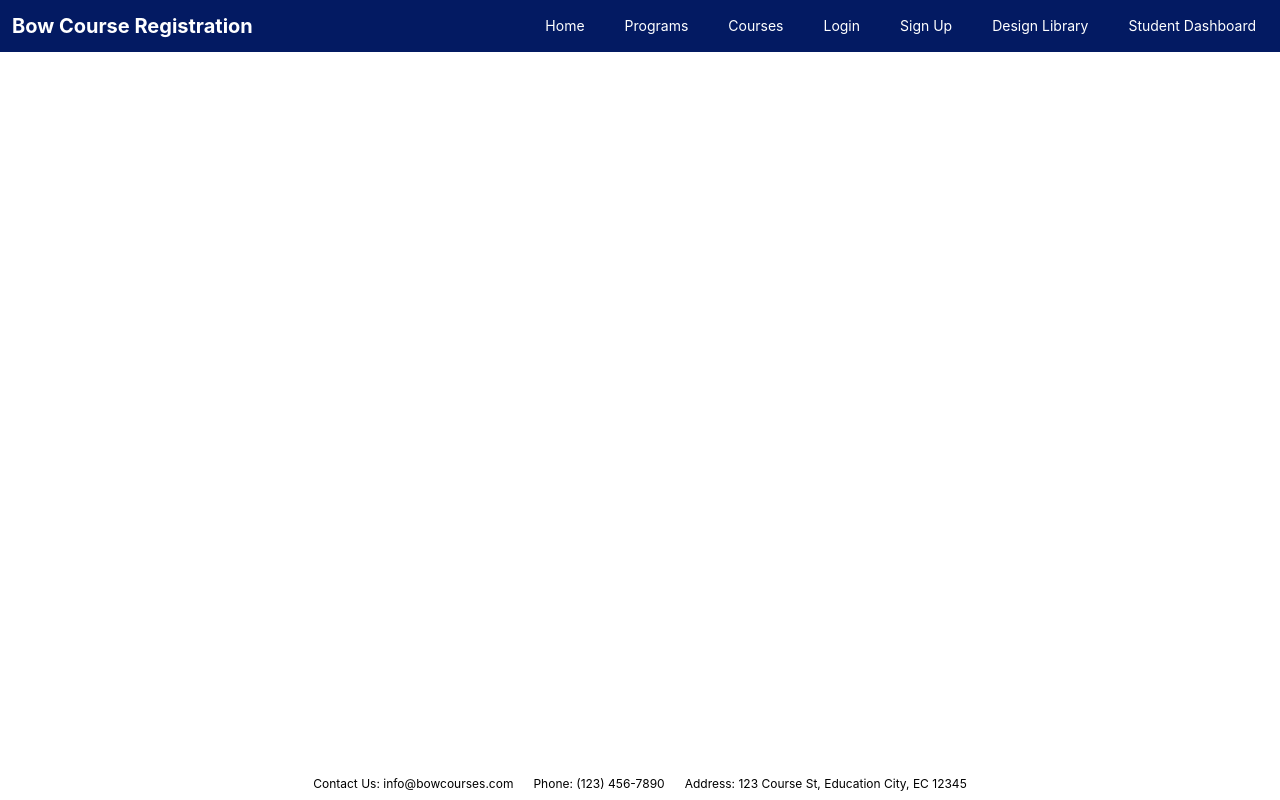
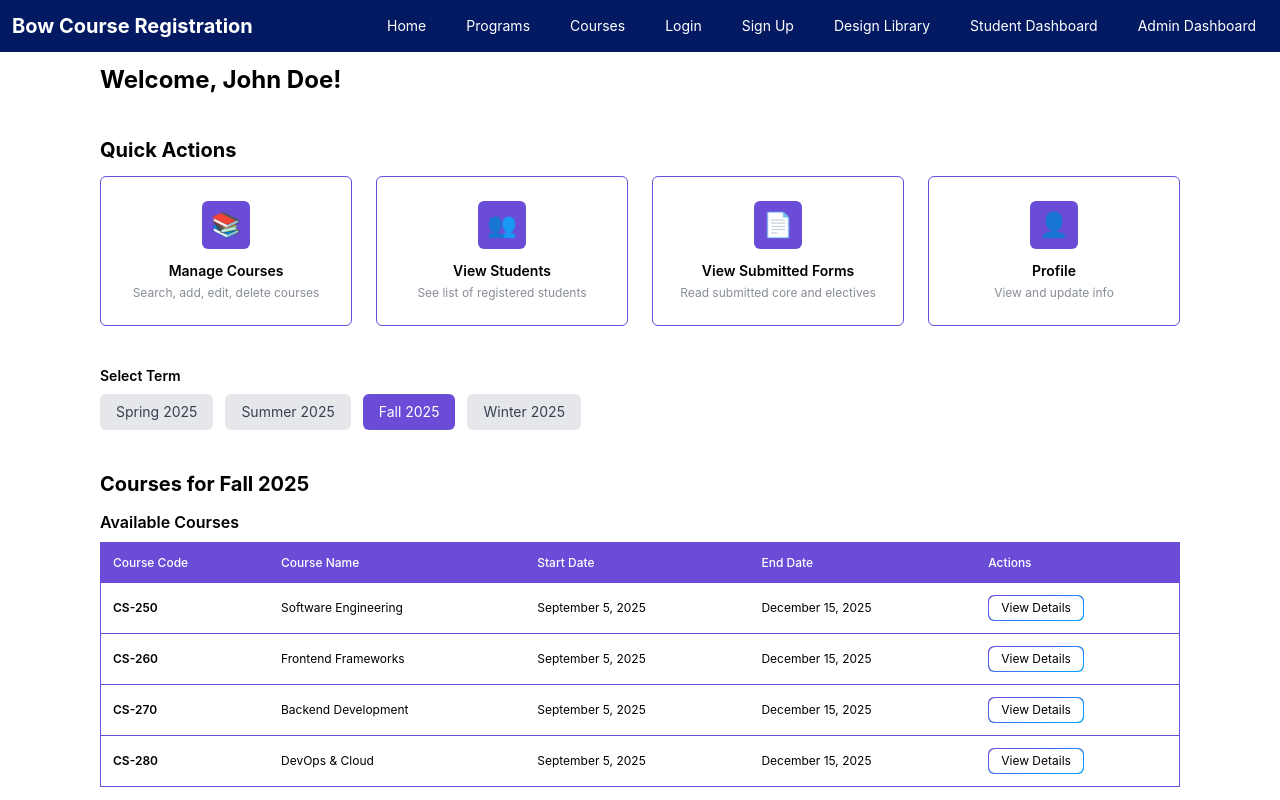
Before and after one commit to TyLandry/bow-course-registration---group-1, a React (Create React App) app: page /admin-dashboard in a window 1280 px wide. Shown: the top 800 px of the page. Built offline with nearby package versions, Linux system fonts and the light colour scheme.

Commit message:
admin dashboard has been created

```diff
--- a/src/App.js
+++ b/src/App.js
@@ -6,6 +6,7 @@ import HomePage from "./pages/HomePage";
 import StudentDashboard from "./pages/StudentDashboard";
 import LoginPage from "./pages/LoginPage";
 import SignUpPage from "./pages/SignupPage";
+import AdminDashboard from "./pages/AdminDashboard";
 
 export default function App() {
   return (
@@ -20,6 +21,7 @@ export default function App() {
             <Route path="/student-dashboard" element={<StudentDashboard />} />
             <Route path="/login" element={<LoginPage />} />
             <Route path="/signup" element={<SignUpPage/>}></Route>
+            <Route path="/admin-dashboard" element={<AdminDashboard />} />
           </Routes>
         </div>
         <Footer />
--- a/src/components/Header.jsx
+++ b/src/components/Header.jsx
@@ -48,6 +48,9 @@ export default function Header() {
           >
             Student Dashboard
           </Link>
+          <Link to="/admin-dashboard" className="px-3 py-2 text-sm rounded hover:text-[var(--system-orange)]">
+          Admin Dashboard
+          </Link>
         </nav>
       </div>
     </header>
--- a/src/pages/AdminDashboard.jsx
+++ b/src/pages/AdminDashboard.jsx
@@ -0,0 +1,195 @@
+import React, { useState, useEffect } from 'react';
+import { Link, useNavigate } from 'react-router-dom';
+import coursesData from '../temp_data/courses.json';
+
+export default function AdminDashboard() {
+  const navigate = useNavigate();
+  const [adminName] = useState('John Doe');
+  const [selectedTerm, setSelectedTerm] = useState('Fall 2025');
+  const [termCourses, setTermCourses] = useState([]);
+
+
+  // Update courses when term changes
+  useEffect(() => {
+    // Create mock courses for the selected term
+    const mockCoursesByTerm = {
+      'Spring 2025': [
+        { name: 'Advanced Web Development', code: 'WEB-301', term: 'Spring 2025', start: 'January 15, 2025', end: 'May 1, 2025' },
+        { name: 'Machine Learning Basics', code: 'ML-101', term: 'Spring 2025', start: 'January 15, 2025', end: 'May 1, 2025' },
+      ],
+      'Summer 2025': [
+        { name: 'Cloud Computing', code: 'CLOUD-201', term: 'Summer 2025', start: 'May 15, 2025', end: 'August 30, 2025' },
+        { name: 'DevOps Fundamentals', code: 'DEV-301', term: 'Summer 2025', start: 'May 15, 2025', end: 'August 30, 2025' },
+      ],
+      'Fall 2025': [
+        { name: 'Software Engineering', code: 'CS-250', term: 'Fall 2025', start: 'September 5, 2025', end: 'December 15, 2025' },
+        { name: 'Frontend Frameworks', code: 'CS-260', term: 'Fall 2025', start: 'September 5, 2025', end: 'December 15, 2025' },
+        { name: 'Backend Development', code: 'CS-270', term: 'Fall 2025', start: 'September 5, 2025', end: 'December 15, 2025' },
+        { name: 'DevOps & Cloud', code: 'CS-280', term: 'Fall 2025', start: 'September 5, 2025', end: 'December 15, 2025' },
+      ],
+      'Winter 2025': [
+        { name: 'AI and Ethics', code: 'AI-401', term: 'Winter 2025', start: 'January 5, 2026', end: 'April 20, 2026' },
+        { name: 'Capstone Project', code: 'CAP-499', term: 'Winter 2025', start: 'January 5, 2026', end: 'April 20, 2026' },
+      ]
+    };
+    setTermCourses(mockCoursesByTerm[selectedTerm] || []);
+  }, [selectedTerm]);
+
+  // Handle navigation to course details page
+  const handleViewCourseDetails = (courseCode) => {
+    navigate(`/course-details`, { state: { courseCode } });
+  };
+
+  // Mock data for recent activity
+  const recentActivity = [
+    {
+      type: 'course',
+      title: 'New Course Added',
+      description: 'Introduction to Programming Course has been successfully added.',
+      timestamp: 'Just now'
+    },
+    {
+      type: 'student',
+      title: 'Student Registered',
+      description: 'John Doe has registered for Advanced Algorithms.',
+      timestamp: '2 hours ago'
+    },
+    {
+      type: 'message',
+      title: 'Message from Student',
+      description: 'Alice Smith has submitted a question regarding the course syllabus.',
+      timestamp: '1 day ago'
+    }
+  ];
+
+  // Mock notifications data
+  const notifications = [
+    { icon: '🔔', title: 'New student registration pending approval', date: 'October 15, 2023' },
+    { icon: '🔔', title: 'Course capacity reached for CS250', date: 'October 12, 2023' },
+    { icon: '🔔', title: 'System maintenance scheduled for this weekend', date: 'October 8, 2023' }
+  ];
+
+  return (
+    <div className="flex flex-col gap-10">
+      {/* Header Section */}
+      <div>
+        <h1 className="text-2xl font-bold">Welcome, {adminName}!</h1>
+      </div>
+
+      {/* Quick Actions Section*/}
+      <div>
+        <h2 className="text-xl font-bold mb-3">Quick Actions</h2>
+        <div className="grid grid-cols-1 md:grid-cols-4 gap-6">
+          <Link to="/course-management" className="flex flex-col items-center p-6 border-[1px] border-[var(--system-purple)] rounded-md hover:bg-gray-50 transition-colors">
+            <div className="w-12 h-12 bg-1 rounded-md flex items-center justify-center mb-3">
+              <span className="text-2xl">📚</span>
+            </div>
+            <h3 className="font-semibold text-sm mb-1">Manage Courses</h3>
+            <p className="text-xs text-[var(--system-gray)] text-center">Search, add, edit, delete courses</p>
+          </Link>
+
+          <Link to="/student-list" className="flex flex-col items-center p-6 border-[1px] border-[var(--system-purple)] rounded-md hover:bg-gray-50 transition-colors">
+            <div className="w-12 h-12 bg-1 rounded-md flex items-center justify-center mb-3">
+              <span className="text-2xl">👥</span>
+            </div>
+            <h3 className="font-semibold text-sm mb-1">View Students</h3>
+            <p className="text-xs text-[var(--system-gray)] text-center">See list of registered students</p>
+          </Link>
+
+          <Link to="/submitted-forms" className="flex flex-col items-center p-6 border-[1px] border-[var(--system-purple)] rounded-md hover:bg-gray-50 transition-colors">
+            <div className="w-12 h-12 bg-1 rounded-md flex items-center justify-center mb-3">
+              <span className="text-2xl">📄</span>
+            </div>
+            <h3 className="font-semibold text-sm mb-1">View Submitted Forms</h3>
+            <p className="text-xs text-[var(--system-gray)] text-center">Read submitted core and electives</p>
+          </Link>
+
+          <Link to="/profile" className="flex flex-col items-center p-6 border-[1px] border-[var(--system-purple)] rounded-md hover:bg-gray-50 transition-colors">
+            <div className="w-12 h-12 bg-1 rounded-md flex items-center justify-center mb-3">
+              <span className="text-2xl">👤</span>
+            </div>
+            <h3 className="font-semibold text-sm mb-1">Profile</h3>
+            <p className="text-xs text-[var(--system-gray)] text-center">View and update info</p>
+          </Link>
+        </div>
+      </div>
+
+      {/* Term Selection */}
+      <div>
+        <h3 className="text-sm font-semibold mb-2">Select Term</h3>
+        <div className="flex gap-3">
+          {['Spring 2025', 'Summer 2025', 'Fall 2025', 'Winter 2025'].map((term) => (
+            <button key={term} onClick={() => setSelectedTerm(term)} className={`px-4 py-2 text-sm rounded-md ${selectedTerm === term ? 'bg-1 text-white' : 'bg-gray-200 text-gray-700 hover:bg-gray-300'}`}>
+              {term}
+            </button>
+          ))}
+        </div>
+      </div>
+
+      {/* Course Management Section - showing courses for selected term */}
+      <div>
+        <div className="mb-3">
+          <h2 className="text-xl font-bold">Courses for {selectedTerm}</h2>
+        </div>
+
+        <div className="mb-4">
+          <h3 className="font-semibold mb-2">Available Courses</h3>
+          {termCourses.length === 0 ? (
+            <p className="text-gray-500 text-sm">No courses available for {selectedTerm}.</p>
+          ) : (
+            <table className="min-w-full border-[1px] border-[var(--system-purple)]">
+              <thead className="bg-1 text-white">
+                <tr className="text-xs font-medium">
+                  <td className="p-3">Course Code</td>
+                  <td className="p-3">Course Name</td>
+                  <td className="p-3">Start Date</td>
+                  <td className="p-3">End Date</td>
+                  <td className="p-3">Actions</td>
+                </tr>
+              </thead>
+              <tbody>
+                {termCourses.map((course, index) => (
+                  <tr key={index} className="text-xs border-b border-[var(--system-purple)] hover:bg-gray-50 cursor-pointer">
+                    <td className="p-3 font-semibold">{course.code}</td>
+                    <td className="p-3">{course.name}</td>
+                    <td className="p-3">{course.start}</td>
+                    <td className="p-3">{course.end}</td>
+                    <td className="p-3">
+                      <button
+                        onClick={() => handleViewCourseDetails(course.code)}
+                        className="btn-primary-outlined text-xs"
+                      >
+                        <p className="py-1 px-3">View Details</p>
+                      </button>
+                    </td>
+                  </tr>
+                ))}
+              </tbody>
+            </table>
+          )}
+        </div>
+      </div>
+
+      {/* Notifications and Messages*/}
+      <div className="max-w-2xl mx-auto w-full">
+        <div className="flex items-center gap-2 mb-3">
+          <h2 className="text-lg font-bold">Notifications and Messages</h2>
+          <span className="bg-[var(--system-blue)] text-white rounded-full w-6 h-6 flex items-center justify-center text-xs">
+            {notifications.length}
+          </span>
+        </div>
+        <div className="border-[1px] border-[var(--system-purple)] rounded-md">
+          {notifications.map((notification, index) => (
+            <div key={index} className={`flex items-start gap-3 p-4 ${index !== notifications.length - 1 ? 'border-b border-gray-200' : ''}`}>
+              <span className="text-xl">{notification.icon}</span>
+              <div className="flex-1">
+                <p className="text-sm font-medium">{notification.title}</p>
+                <p className="text-xs text-[var(--system-gray)] mt-1">{notification.date}</p>
+              </div>
+            </div>
+          ))}
+        </div>
+      </div>
+    </div>
+  );
+}
```
